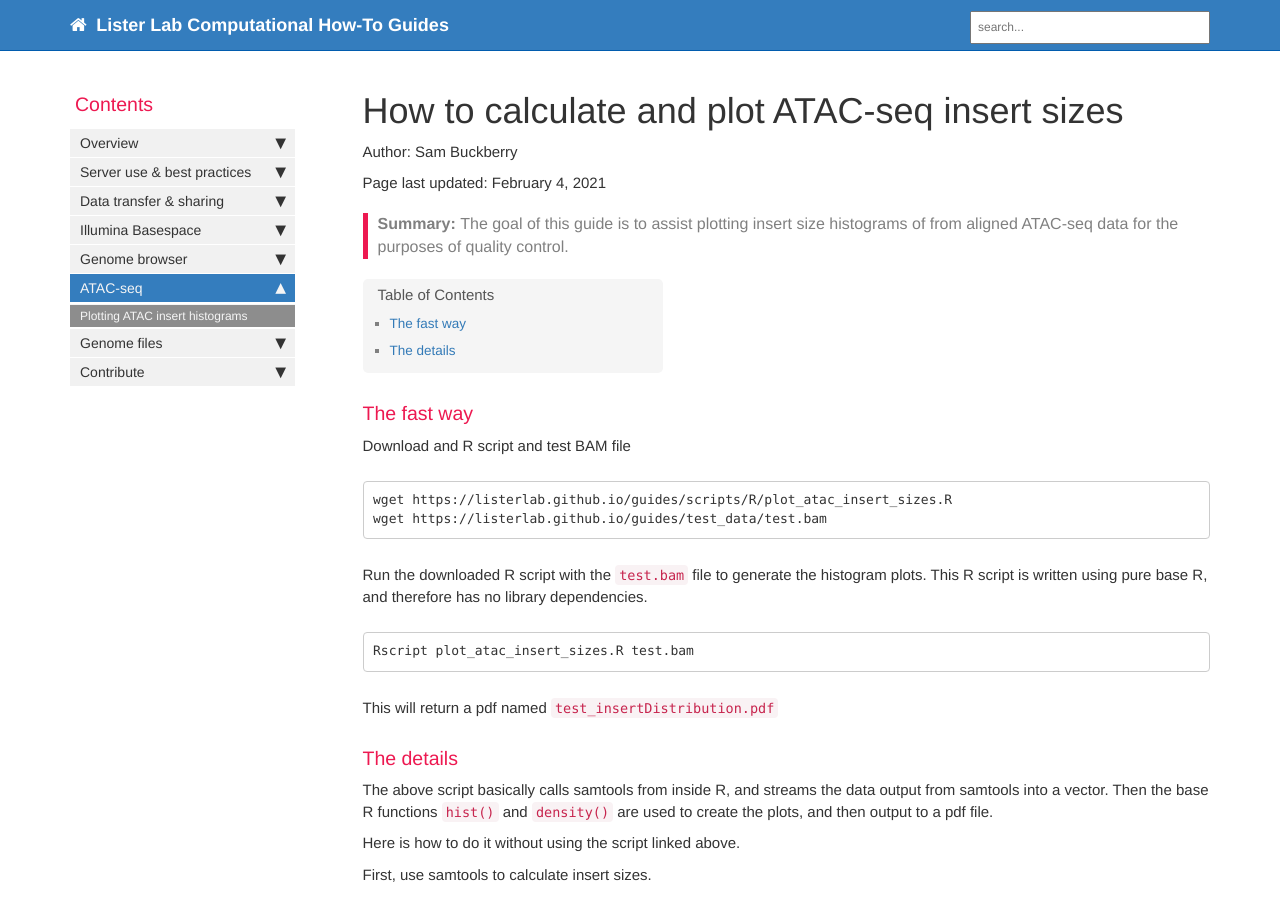
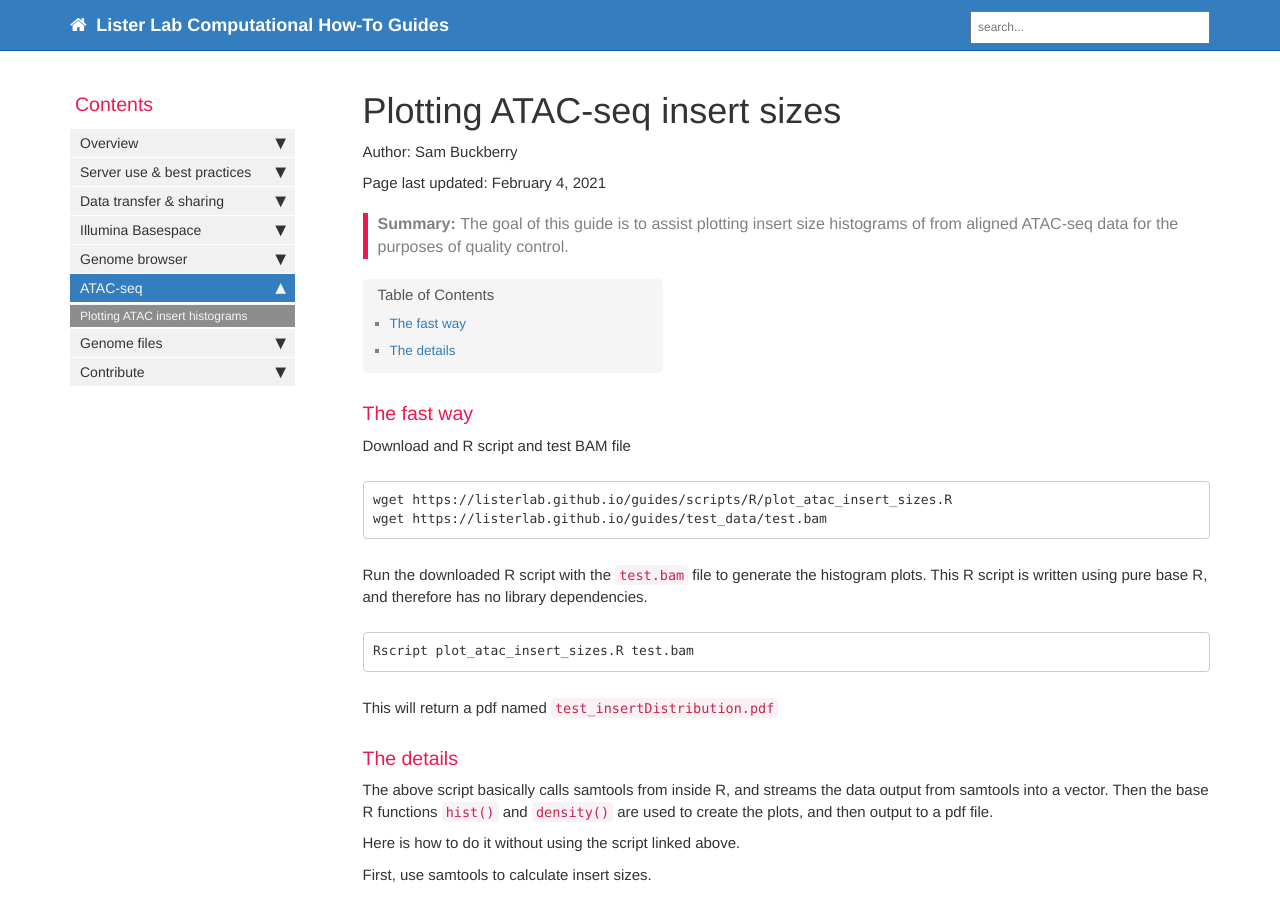
Before and after one commit to ListerLab/guides, a Jekyll site: the page built from pages/mydoc/mydoc_plot_atac_insert_sizes.md, in a window 1280 px wide and 900 px high. Built offline with Jekyll 4.4.1, drawn with Linux system fonts in a browser that asks for light colours; comment, search, counter and statistics services are not loaded.

Commit message:
Update mydoc_plot_atac_insert_sizes.md

```diff
--- a/pages/mydoc/mydoc_plot_atac_insert_sizes.md
+++ b/pages/mydoc/mydoc_plot_atac_insert_sizes.md
@@ -1,5 +1,5 @@
 ---
-title: "How to calculate and plot ATAC-seq insert sizes"
+title: "Plotting ATAC-seq insert sizes"
 tags: [ATAC-seq, R]
 keywords: ATAC-seq, histogram, R, samtools
 summary: "The goal of this guide is to assist plotting insert size histograms of from aligned ATAC-seq data for the purposes of quality control."
```
